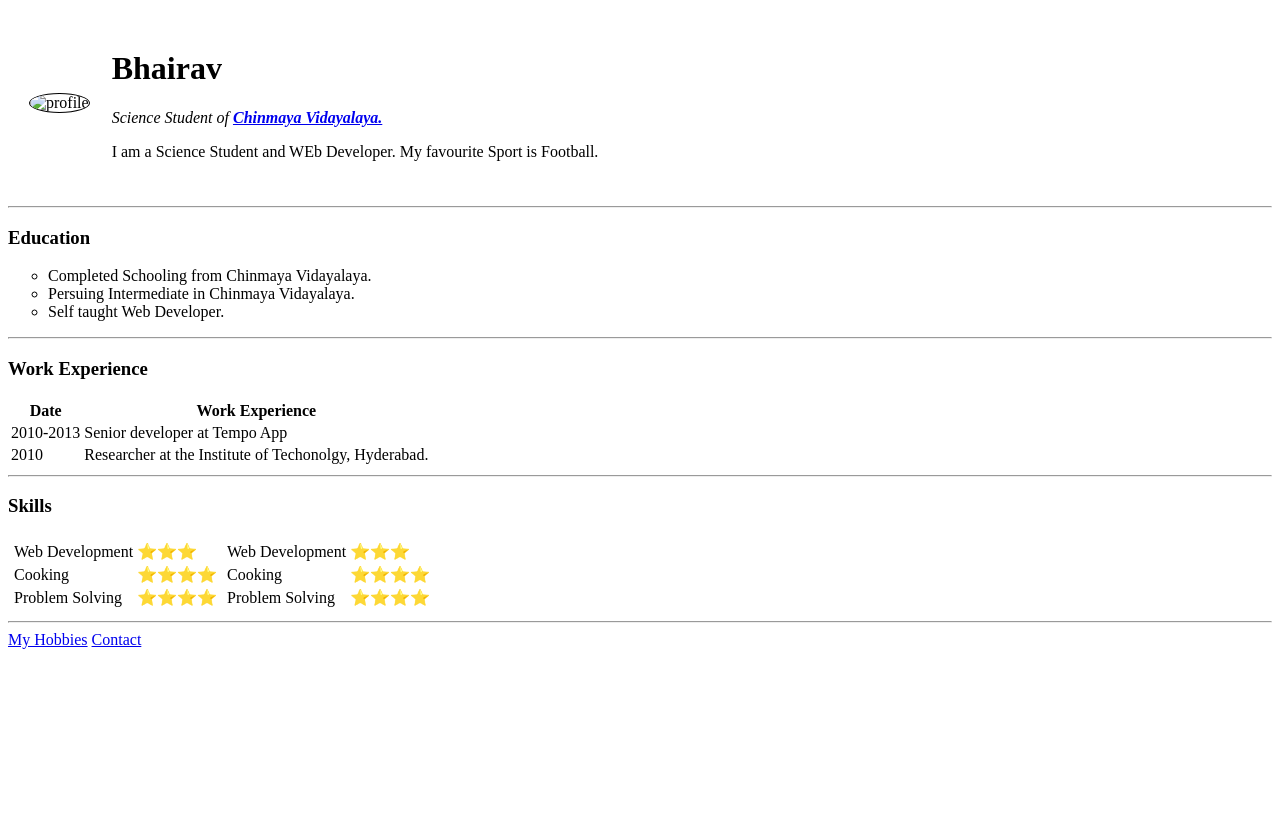
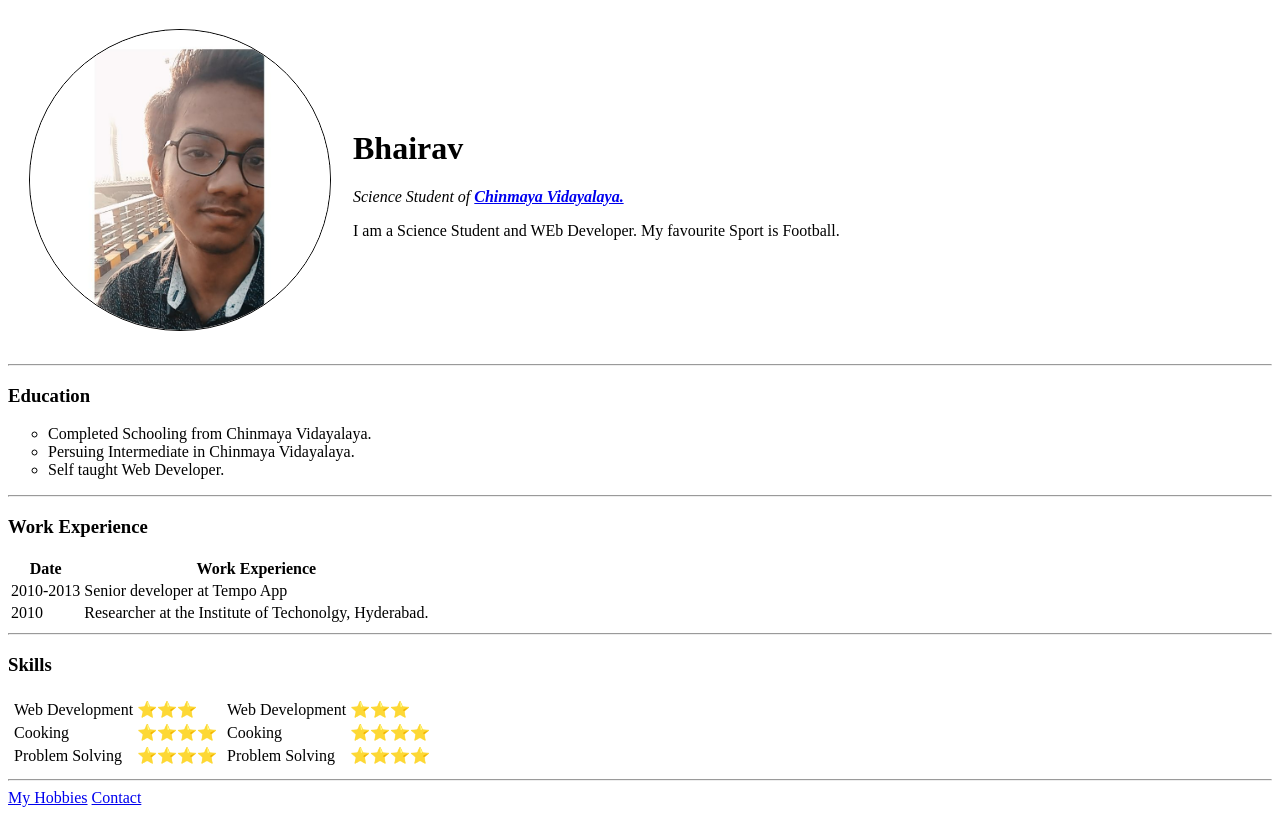
Before and after one commit to bhai-hub/Portfolio, a plain HTML site: page index.html in a window 1280 px wide. Drawn offline with Linux system fonts and the light colour scheme; the site is published under a folder, as on GitHub Pages, so addresses that start at the root find nothing.

Commit message:
image tag

```diff
--- a/index.html
+++ b/index.html
@@ -12,7 +12,7 @@
     <table cellspacing ="20px">
         <tr>
             <td>
-                <img src="/Image/profile.png" alt="profile" style=" border:1px solid black; border-radius: 50%; height: 300px; ">
+                <img src="Image/profile.png" alt="profile" style=" border:1px solid black; border-radius: 50%; height: 300px; ">
             </td>
             <td>
                 <h1>Bhairav</h1>
```
